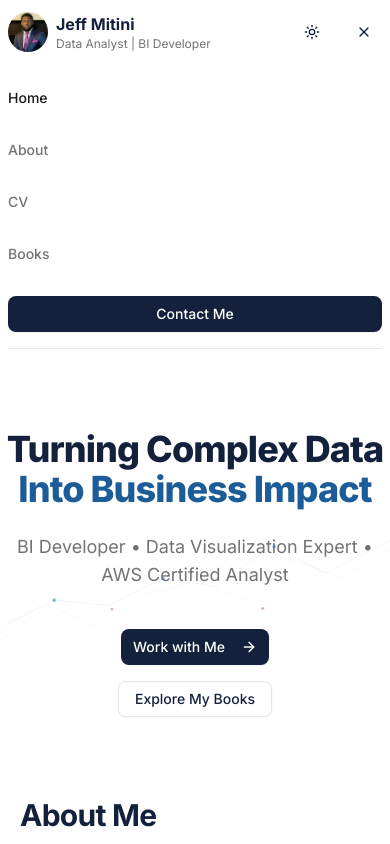
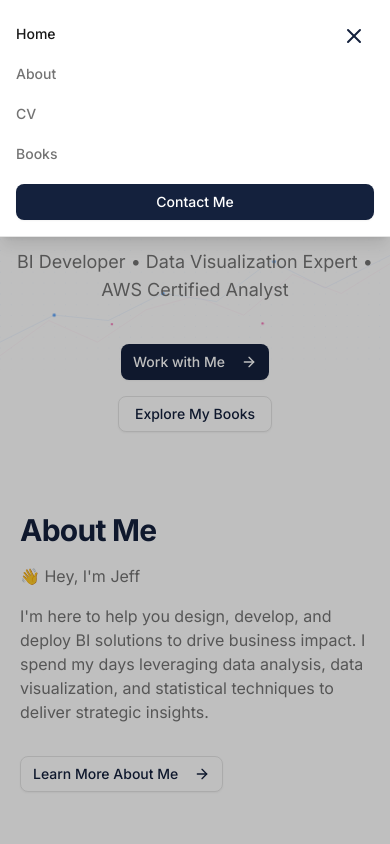
Before and after one commit to francisamidu/jeff-mitini, a Next.js app: page / in a window 390 px wide. Both pictures are taken after a click on the button 364 px from the left and 32 px from the top of the page. Shown: the top 844 px of the page. Built offline with nearby package versions, Linux system fonts and the light colour scheme.

Commit message:
update:mobile menu

```diff
--- a/components/navbar.tsx
+++ b/components/navbar.tsx
@@ -1,6 +1,6 @@
 "use client";
 
-import { useState, useEffect } from "react";
+import React, { useState, useEffect } from "react";
 import Link from "next/link";
 import { usePathname } from "next/navigation";
 import { cn } from "@/lib/utils";
@@ -14,6 +14,9 @@ export default function Navbar() {
   const [isOpen, setIsOpen] = useState(false);
   const [isScrolled, setIsScrolled] = useState(false);
   const pathname = usePathname();
+  const menuRef = React.useRef<HTMLDivElement>(null);
+  const firstLinkRef = React.useRef<HTMLAnchorElement>(null);
+  const lastFocusableRef = React.useRef<HTMLButtonElement>(null);
 
   // Handle scroll event to change navbar appearance
   useEffect(() => {
@@ -29,6 +32,52 @@ export default function Navbar() {
   useEffect(() => {
     setIsOpen(false);
   }, [pathname]);
+
+  // Focus trap, scroll lock, and Escape key for mobile menu
+  useEffect(() => {
+    if (!isOpen) return;
+
+    // Lock scroll
+    const originalOverflow = document.body.style.overflow;
+    document.body.style.overflow = "hidden";
+
+    // Focus the first link
+    firstLinkRef.current?.focus();
+
+    // Keydown handler for focus trap and Escape
+    const handleKeyDown = (e: KeyboardEvent) => {
+      if (e.key === "Escape") {
+        setIsOpen(false);
+      }
+      // Focus trap
+      if (e.key === "Tab" && menuRef.current) {
+        const focusableEls = menuRef.current.querySelectorAll<HTMLElement>(
+          'a[href], button:not([disabled]), [tabindex]:not([tabindex="-1"])'
+        );
+        const first = focusableEls[0];
+        const last = focusableEls[focusableEls.length - 1];
+        if (e.shiftKey) {
+          // Shift+Tab
+          if (document.activeElement === first) {
+            e.preventDefault();
+            (last as HTMLElement).focus();
+          }
+        } else {
+          // Tab
+          if (document.activeElement === last) {
+            e.preventDefault();
+            (first as HTMLElement).focus();
+          }
+        }
+      }
+    };
+    document.addEventListener("keydown", handleKeyDown);
+
+    return () => {
+      document.body.style.overflow = originalOverflow;
+      document.removeEventListener("keydown", handleKeyDown);
+    };
+  }, [isOpen]);
 
   const navItems = [
     { name: "Home", href: "/" },
@@ -100,23 +149,51 @@ export default function Navbar() {
             onClick={() => setIsOpen(!isOpen)}
             aria-label="Toggle Menu"
           >
-            {isOpen ? <X className="h-6 w-6" /> : <Menu className="h-6 w-6" />}
+            {isOpen ? (
+              <X className="h-6 w-6 -top-3" />
+            ) : (
+              <Menu className="h-6 w-6" />
+            )}
           </Button>
         </div>
       </div>
 
-      {/* Mobile Navigation Menu */}
+      {/* Mobile Navigation Menu (Overlay) */}
       <AnimatePresence>
         {isOpen && (
+          <>
+            {/* Overlay background */}
             <motion.div
-            initial={{ opacity: 0, height: 0 }}
-            animate={{ opacity: 1, height: "auto" }}
-            exit={{ opacity: 0, height: 0 }}
+              initial={{ opacity: 0 }}
+              animate={{ opacity: 0.5 }}
+              exit={{ opacity: 0 }}
+              transition={{ duration: 0.2 }}
+              className="fixed inset-0 z-40 bg-black/50 md:hidden"
+              aria-hidden="true"
+              onClick={() => setIsOpen(false)}
+            />
+            {/* Menu panel */}
+            <motion.div
+              initial={{ opacity: 0, y: -20 }}
+              animate={{ opacity: 1, y: 0 }}
+              exit={{ opacity: 0, y: -20 }}
               transition={{ duration: 0.3 }}
-            className="md:hidden border-b"
+              className="fixed -top-16 left-0 right-0 z-50 md:hidden border-b bg-background shadow-lg"
+              style={{ marginTop: 64 }} // 64px = h-16 navbar height
+              ref={menuRef}
+              role="dialog"
+              aria-modal="true"
             >
-            <div className="container py-4 flex flex-col gap-4">
-              {navItems.map((item) => (
+              <button
+                onClick={() => setIsOpen(false)}
+                aria-label="Close menu"
+                className="absolute top-4 right-4 p-2 rounded-full hover:bg-gray-100 dark:hover:bg-gray-800 focus:outline-none focus:ring-2 focus:ring-primary z-10"
+                tabIndex={0}
+              >
+                <X className="h-6 w-6" />
+              </button>
+              <div className="container p-4 flex flex-col gap-1">
+                {navItems.map((item, idx) => (
                   <Link
                     key={item.href}
                     href={item.href}
@@ -136,6 +213,7 @@ export default function Navbar() {
                 </Button>
               </div>
             </motion.div>
+          </>
         )}
       </AnimatePresence>
     </header>
```
Lines whose indentation alone changed are shown as unchanged.
